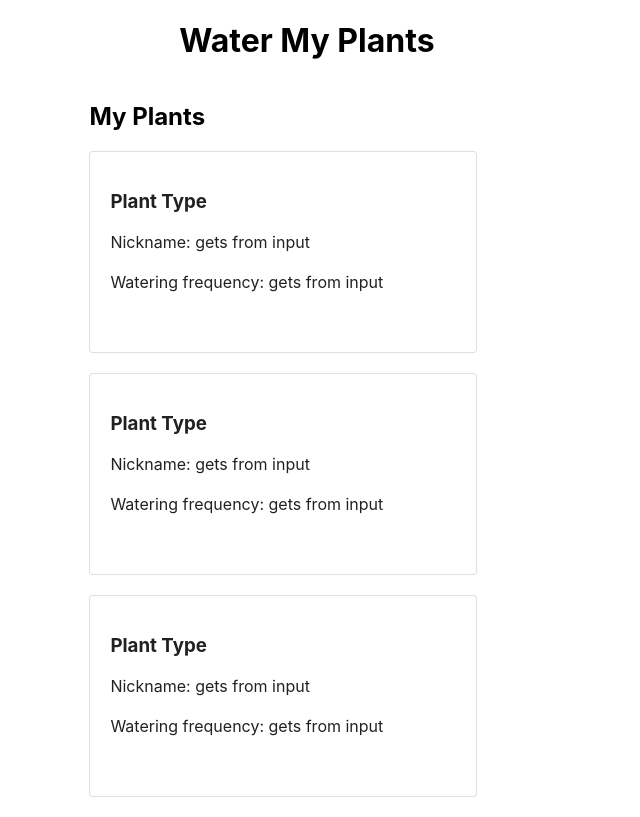
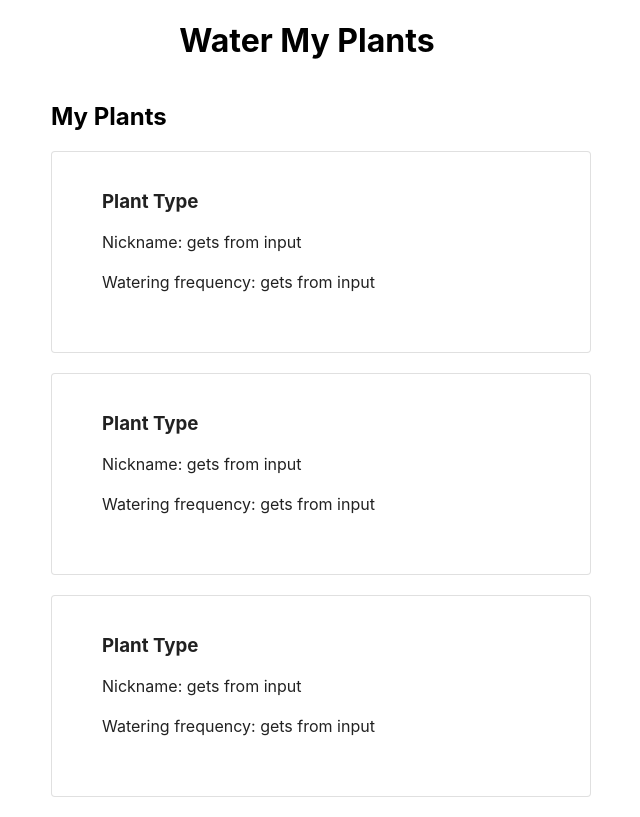
Before and after one commit to HeathDanni/Front-End-2, a React (Create React App) app: page /myplants in a window 1280 px wide. Shown: the whole page, without its empty margins (333-973 px from the left). Built offline with nearby package versions, Linux system fonts and the light colour scheme.

Commit message:
fixed size of cards/less white space

```diff
--- a/src/components/MyPlants.js
+++ b/src/components/MyPlants.js
@@ -7,17 +7,17 @@ const useStyles = makeStyles({
     root: {
         display:"flex",
         flexDirection: "column",
-        marginLeft: "33%",
+        marginLeft: "30%",
     },
     cards: {
-        width: "45%",
+        width: "60%",
         height: "200px",
         display: "flex",
         flexDirection: "column",
         marginBottom: "20px"
     },
     cardText: {
-        marginLeft: "20px",
+        marginLeft: "50px",
         marginTop: "20px",
         display: "flex",
         flexDirection: "column",
```
